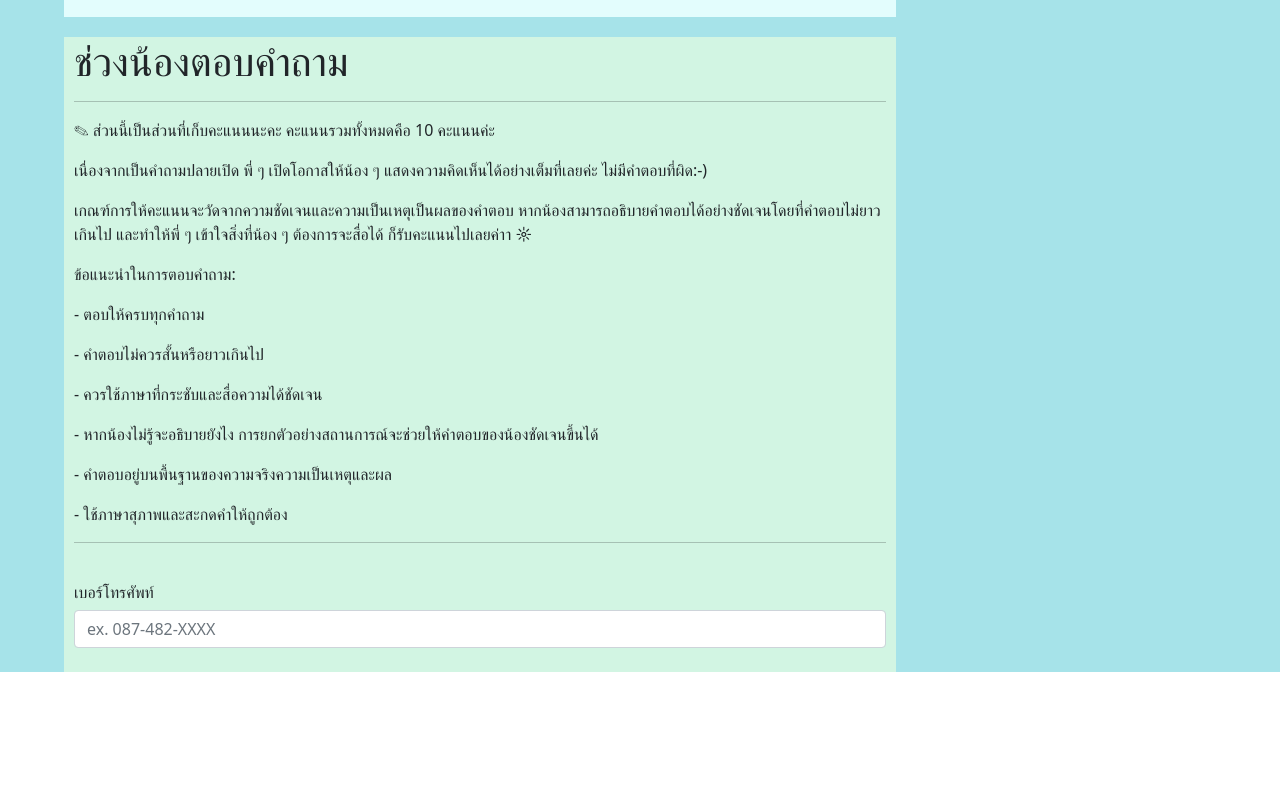
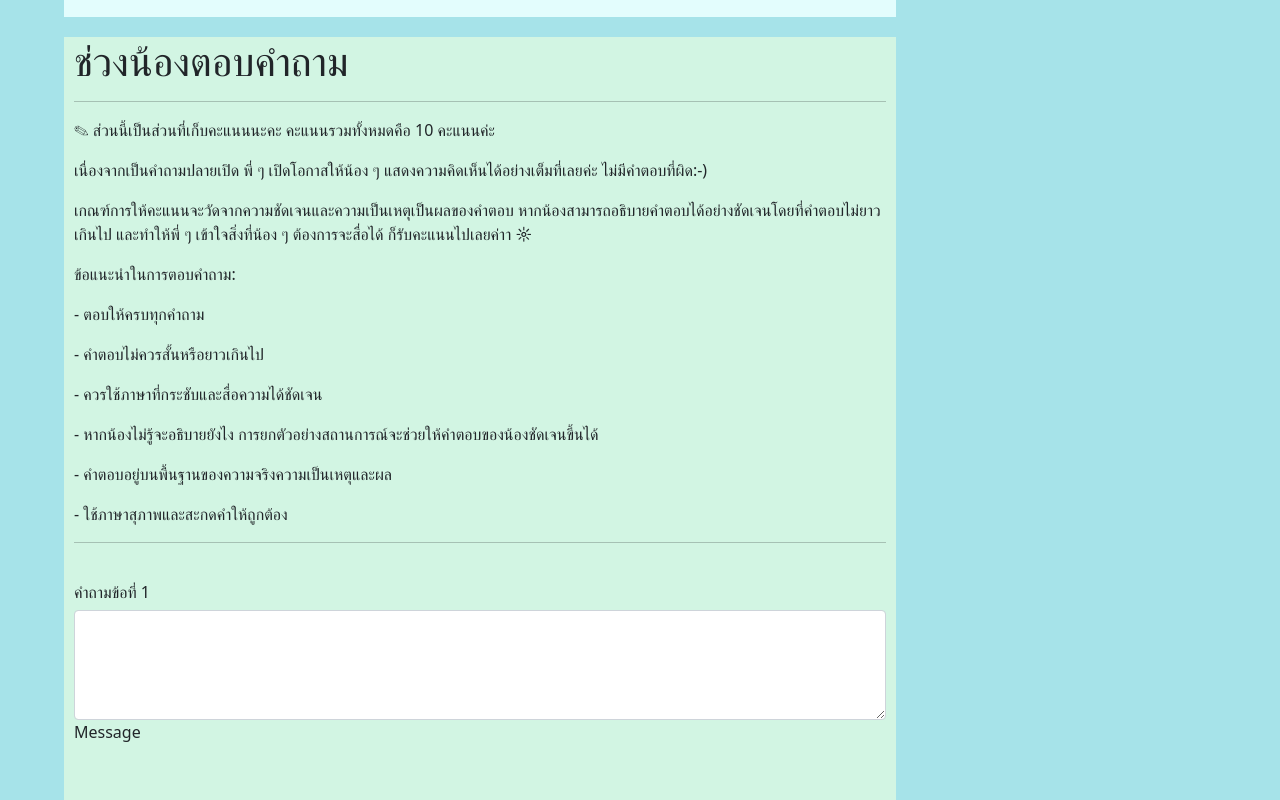
Before and after one commit to chonburichula/frontend, a React (Create React App) app: page /register in a window 1280 px wide. Shown: the part 1969-2769 px from the top of the page. Before the commit the page ends 2641 px from the top, so only its background shows below. Built offline with nearby package versions, Linux system fonts and the light colour scheme.

Commit message:
update RegisterPage.js 2

```diff
--- a/src/components/RegisterPage.js
+++ b/src/components/RegisterPage.js
@@ -206,10 +206,11 @@ class Register extends Component {
           <hr></hr>
           <Form>
           <br></br>
-            <h6>เบอร์โทรศัพท์</h6>
-            <Form.Group controlId="formGroupParentTel">
-              <Form.Control placeholder="ex. 087-482-XXXX"/>
-            </Form.Group>
+            <h6>คำถามข้อที่ 1</h6>
+            <div class="form-outline mb-4">
+              <textarea class="form-control" id="form4Example3" rows="4"></textarea>
+              <label class="form-label" for="form4Example3">Message</label>
+            </div>
             <br></br>
           </Form>
         </div>
```
